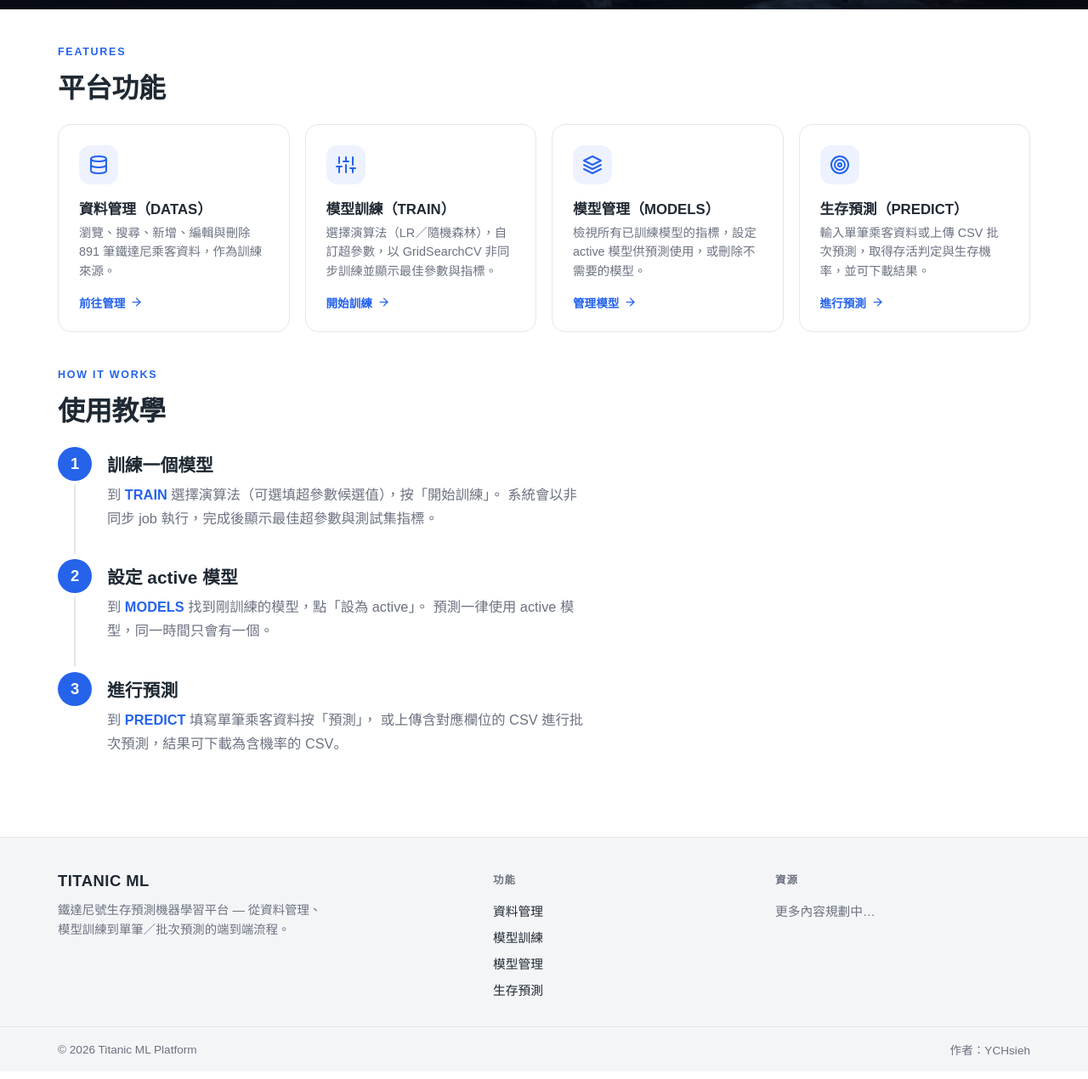
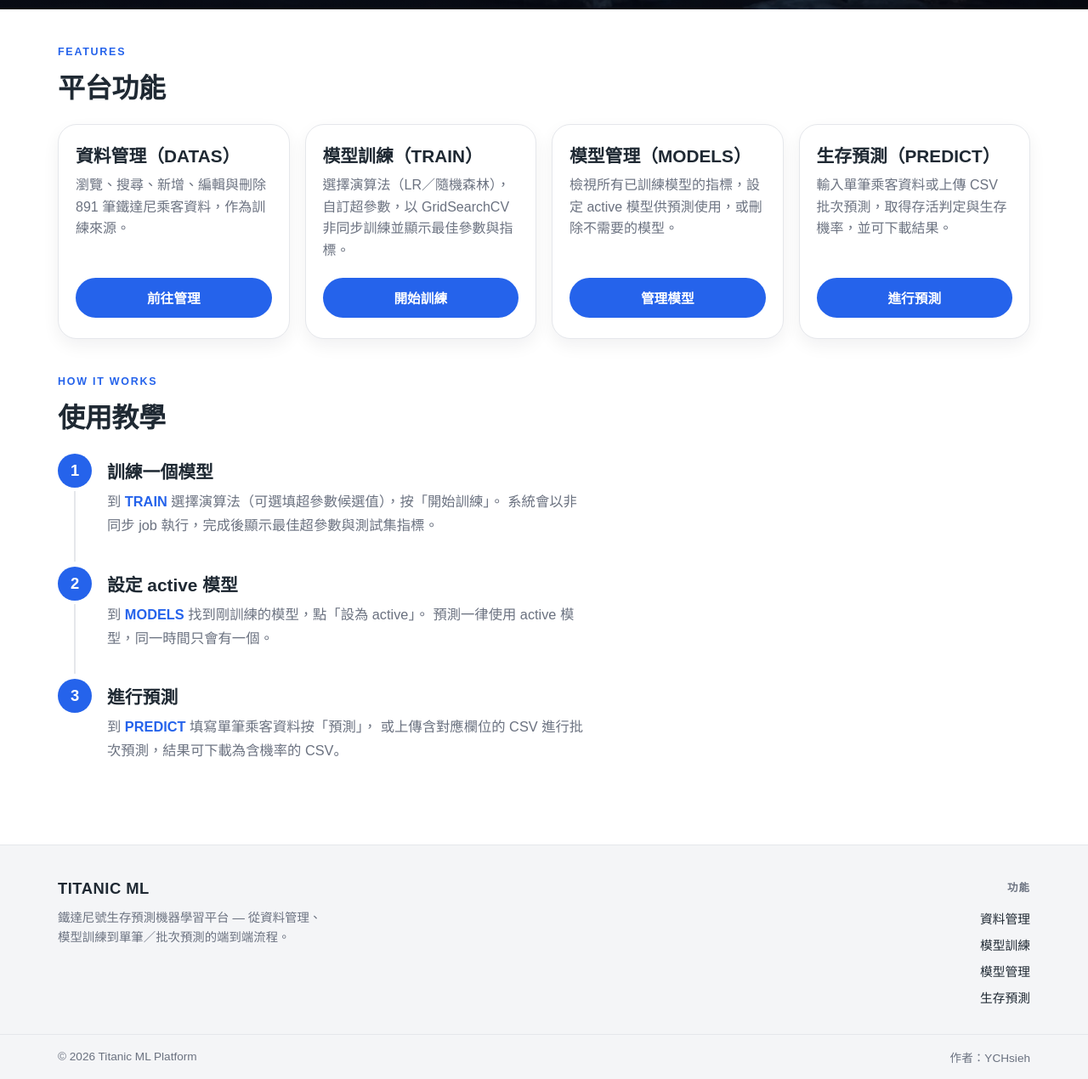
Before and after one commit to ychsieh725/titanic_restful_project, a Flask app: page / in a window 1280 px wide. Shown: the part 789-2059 px from the top of the page at 85% size. Before the commit the page ends 2032 px from the top, so only its background shows below. Run offline with Flask 3, Linux system fonts and the light colour scheme.

Commit message:
20260704

```diff
--- a/sample_batch.csv
+++ /dev/null
@@ -1,6 +0,0 @@
-Pclass,Sex,Name,Ticket,SibSp,Parch,Age,Fare,Cabin,Embarked
-3,male,"Braund, Mr. Owen Harris",A/5 21171,1,0,22,7.25,,S
-1,female,"Cumings, Mrs. John Bradley",PC 17599,1,0,38,71.2833,C85,C
-3,female,"Heikkinen, Miss. Laina",STON/O2. 3101282,0,0,26,7.925,,S
-1,male,"Allen, Mr. William Henry",373450,0,0,54,51.8625,E46,S
-3,male,"Palsson, Master. Gosta Leonard",349909,3,1,2,21.075,,S
--- a/templates/base.html
+++ b/templates/base.html
@@ -426,8 +426,12 @@
             margin: 0 auto;
             padding: 40px 28px 28px;
             display: grid;
-            grid-template-columns: 1.6fr 1fr 1fr;
+            grid-template-columns: 1fr auto;
             gap: 32px;
+        }
+
+        .footer-col {
+            text-align: right;
         }
 
         .footer-brand .name {
@@ -464,14 +468,6 @@
             color: var(--brand);
         }
 
-        /* 佔位項（內容未定）：非連結、灰字 */
-        .footer-col .soon {
-            display: block;
-            padding: 5px 0;
-            color: var(--muted);
-            font-size: 0.92rem;
-        }
-
         .footer-bottom {
             border-top: 1px solid var(--line);
         }
@@ -493,6 +489,10 @@
             .footer-inner {
                 grid-template-columns: 1fr;
                 gap: 24px;
+            }
+
+            .footer-col {
+                text-align: left;
             }
         }
     </style>
@@ -538,11 +538,6 @@
                 <a href="/ml/models">模型管理</a>
                 <a href="/ml/predict">生存預測</a>
             </div>
-            <div class="footer-col">
-                <h4>資源</h4>
-                {# 內容未定，先以佔位項預留；之後可換成 GitHub / 文件 / 聯絡等連結 #}
-                <span class="soon">更多內容規劃中…</span>
-            </div>
         </div>
         <div class="footer-bottom">
             <div class="footer-bottom-inner">
--- a/templates/home.html
+++ b/templates/home.html
@@ -196,70 +196,44 @@
         color: inherit;
         background: #fff;
         border: 1px solid var(--line);
-        border-radius: 16px;
-        padding: 24px;
+        border-radius: 22px;
+        padding: 16px 20px 24px;
+        box-shadow: 0 8px 20px rgba(15, 23, 42, 0.06);
         transition: transform 0.2s ease, box-shadow 0.2s ease, border-color 0.2s ease;
     }
 
     .feature:hover {
         transform: translateY(-4px);
-        border-color: var(--brand);
-        box-shadow: 0 14px 30px rgba(37, 99, 235, 0.12);
-    }
-
-    .feature .feature-icon {
-        width: 46px;
-        height: 46px;
-        border-radius: 13px;
-        background: #eef2ff;
-        color: var(--brand);
-        display: inline-flex;
-        align-items: center;
-        justify-content: center;
-        margin-bottom: 16px;
-        transition: background 0.2s ease, color 0.2s ease;
-    }
-
-    .feature:hover .feature-icon {
-        background: var(--brand);
-        color: #fff;
-    }
-
-    .feature .feature-icon svg {
-        width: 24px;
-        height: 24px;
+        box-shadow: 0 14px 30px rgba(15, 23, 42, 0.1);
     }
 
     .feature h3 {
-        margin: 0 0 6px;
-        font-size: 1.05rem;
+        margin: 4px 0 8px;
+        font-size: 1.3rem;
     }
 
     .feature p {
-        margin: 0 0 16px;
+        margin: 0 0 20px;
         color: var(--muted);
-        font-size: 0.9rem;
-        line-height: 1.55;
+        font-size: 1rem;
+        line-height: 1.6;
     }
 
     .feature .feature-more {
         margin-top: auto;
-        display: inline-flex;
-        align-items: center;
-        gap: 6px;
-        font-size: 0.85rem;
+        display: block;
+        text-align: center;
+        background: var(--brand);
+        color: #fff;
+        font-size: 0.98rem;
         font-weight: 600;
-        color: var(--brand);
+        padding: 12px 20px;
+        border-radius: 30px;
+        transition: background 0.2s ease;
     }
 
-    .feature .feature-more svg {
-        width: 15px;
-        height: 15px;
-        transition: transform 0.2s ease;
-    }
-
-    .feature:hover .feature-more svg {
-        transform: translateX(3px);
+    .feature:hover .feature-more {
+        background: #1d4ed8;
     }
 
     /* 使用教學：垂直時間軸（圓形打勾徽章 + 連接線） */
@@ -420,93 +394,27 @@
 </section>
 <div class="feature-grid">
     <a class="feature" href="/passengers">
-        <span class="feature-icon">
-            <svg viewBox="0 0 24 24" fill="none" stroke="currentColor" stroke-width="2"
-                stroke-linecap="round" stroke-linejoin="round">
-                <ellipse cx="12" cy="5" rx="9" ry="3" />
-                <path d="M3 5v14a9 3 0 0 0 18 0V5" />
-                <path d="M3 12a9 3 0 0 0 18 0" />
-            </svg>
-        </span>
         <h3>資料管理（DATAS）</h3>
         <p>瀏覽、搜尋、新增、編輯與刪除 891 筆鐵達尼乘客資料，作為訓練來源。</p>
-        <span class="feature-more">
-            前往管理
-            <svg viewBox="0 0 24 24" fill="none" stroke="currentColor" stroke-width="2"
-                stroke-linecap="round" stroke-linejoin="round">
-                <line x1="5" y1="12" x2="19" y2="12" />
-                <polyline points="12 5 19 12 12 19" />
-            </svg>
-        </span>
+        <span class="feature-more">前往管理</span>
     </a>
 
     <a class="feature" href="/ml/train">
-        <span class="feature-icon">
-            <svg viewBox="0 0 24 24" fill="none" stroke="currentColor" stroke-width="2"
-                stroke-linecap="round" stroke-linejoin="round">
-                <line x1="4" y1="21" x2="4" y2="14" />
-                <line x1="4" y1="10" x2="4" y2="3" />
-                <line x1="12" y1="21" x2="12" y2="12" />
-                <line x1="12" y1="8" x2="12" y2="3" />
-                <line x1="20" y1="21" x2="20" y2="16" />
-                <line x1="20" y1="12" x2="20" y2="3" />
-                <line x1="1" y1="14" x2="7" y2="14" />
-                <line x1="9" y1="8" x2="15" y2="8" />
-                <line x1="17" y1="16" x2="23" y2="16" />
-            </svg>
-        </span>
         <h3>模型訓練（TRAIN）</h3>
         <p>選擇演算法（LR／隨機森林），自訂超參數，以 GridSearchCV 非同步訓練並顯示最佳參數與指標。</p>
-        <span class="feature-more">
-            開始訓練
-            <svg viewBox="0 0 24 24" fill="none" stroke="currentColor" stroke-width="2"
-                stroke-linecap="round" stroke-linejoin="round">
-                <line x1="5" y1="12" x2="19" y2="12" />
-                <polyline points="12 5 19 12 12 19" />
-            </svg>
-        </span>
+        <span class="feature-more">開始訓練</span>
     </a>
 
     <a class="feature" href="/ml/models">
-        <span class="feature-icon">
-            <svg viewBox="0 0 24 24" fill="none" stroke="currentColor" stroke-width="2"
-                stroke-linecap="round" stroke-linejoin="round">
-                <polygon points="12 2 2 7 12 12 22 7 12 2" />
-                <polyline points="2 17 12 22 22 17" />
-                <polyline points="2 12 12 17 22 12" />
-            </svg>
-        </span>
         <h3>模型管理（MODELS）</h3>
         <p>檢視所有已訓練模型的指標，設定 active 模型供預測使用，或刪除不需要的模型。</p>
-        <span class="feature-more">
-            管理模型
-            <svg viewBox="0 0 24 24" fill="none" stroke="currentColor" stroke-width="2"
-                stroke-linecap="round" stroke-linejoin="round">
-                <line x1="5" y1="12" x2="19" y2="12" />
-                <polyline points="12 5 19 12 12 19" />
-            </svg>
-        </span>
+        <span class="feature-more">管理模型</span>
     </a>
 
     <a class="feature" href="/ml/predict">
-        <span class="feature-icon">
-            <svg viewBox="0 0 24 24" fill="none" stroke="currentColor" stroke-width="2"
-                stroke-linecap="round" stroke-linejoin="round">
-                <circle cx="12" cy="12" r="10" />
-                <circle cx="12" cy="12" r="6" />
-                <circle cx="12" cy="12" r="2" />
-            </svg>
-        </span>
         <h3>生存預測（PREDICT）</h3>
         <p>輸入單筆乘客資料或上傳 CSV 批次預測，取得存活判定與生存機率，並可下載結果。</p>
-        <span class="feature-more">
-            進行預測
-            <svg viewBox="0 0 24 24" fill="none" stroke="currentColor" stroke-width="2"
-                stroke-linecap="round" stroke-linejoin="round">
-                <line x1="5" y1="12" x2="19" y2="12" />
-                <polyline points="12 5 19 12 12 19" />
-            </svg>
-        </span>
+        <span class="feature-more">進行預測</span>
     </a>
 </div>
 
```
Also changed, not shown: static/database.jpg (added), 1 other file.
